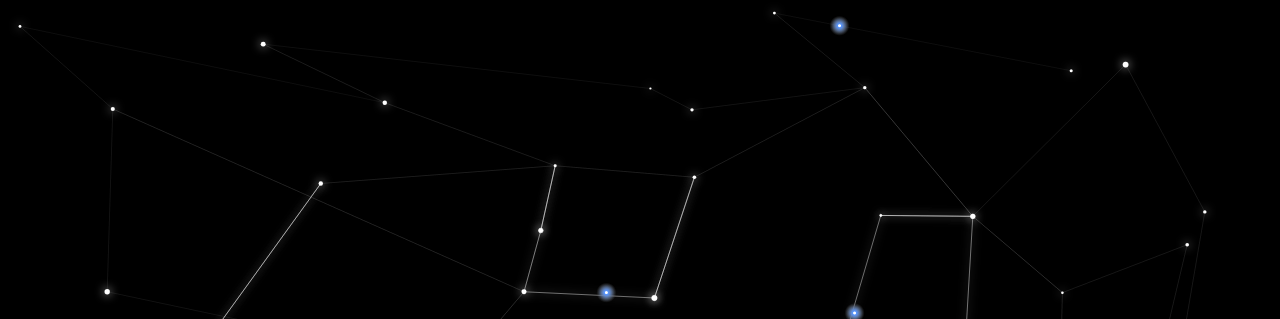
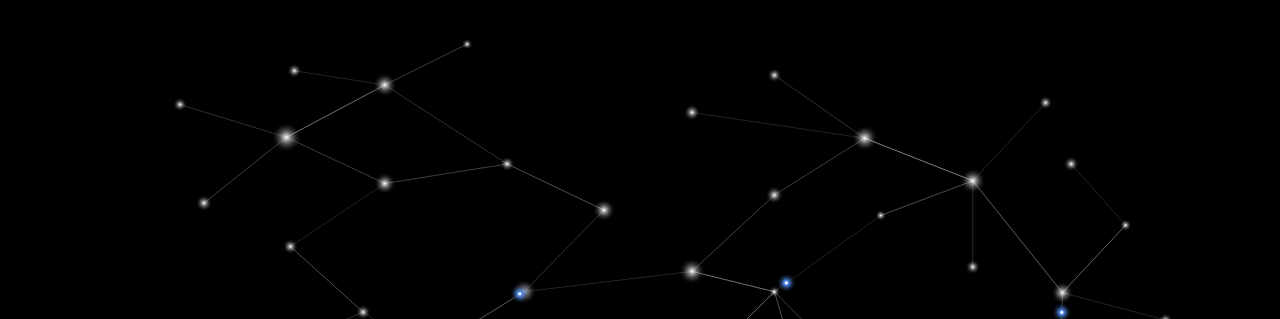
Before and after one commit to lunzhang/lunzhang.github.io, a website built with webpack: page index.html in a window 1280 px wide. Shown: the part 92-411 px from the top of the page. Built offline with nearby package versions, Linux system fonts and the light colour scheme; animation ran at ten frames a second.

Commit message:
network rearranged

```diff
--- a/index.html
+++ b/index.html
@@ -26,7 +26,10 @@
   <div id="main">
     <div class="vertical-center">
       <h1>
-        Hello World. I'm Lun.
+        Hello World
+      </h1>
+      <h1>
+        I'm Lun
       </h1>
     </div>
     <div id="world-wrapper">
--- a/src/data.js
+++ b/src/data.js
@@ -1,54 +1,54 @@
 const networkNodes = {
-  1:{x:134,y:331,neighbors:[2,43],size:2.6478250228580493,lineWidth:0.03040502638858839,id:1},
-  2:{x:443,y:390,neighbors:[39,11,1],size:1.544057898232433,lineWidth:0.03492651518194204,id:2},
-  3:{x:1081,y:101,neighbors:[12,17,33,49],size:1.6531964835911017,lineWidth:0.03106204951534499,id:3},
-  4:{x:1328,y:332,neighbors:[27,12,32],size:1.2547464378193998,lineWidth:0.03876127476525392,id:4},
-  5:{x:329,y:52,neighbors:[50,21],size:2.4498547197527563,lineWidth:0.03725033997725005,id:5},
-  6:{x:1034,y:532,neighbors:[29,8,36,48],size:2.8409581270324016,lineWidth:0.03133143398815999,id:6},
-  7:{x:676,y:262,neighbors:[42,28],size:2.2787614255960262,lineWidth:0.40980964369212173,id:7},
-  8:{x:1055,y:386,neighbors:[36,34,6,9],size:1.179373331063934,lineWidth:0.03235388235821464,id:8},
-  9:{x:1101,y:245,neighbors:[12,8],size:1.1185397739968699,lineWidth:0.40320439089330074,id:9},
-  10:{x:1207,y:383,neighbors:[12],size:2.8783147944449508,lineWidth:0.4027689084788024,id:10},
-  11:{x:531,y:400,neighbors:[36,2],size:1.9540393278812975,lineWidth:0.03544779951899006,id:11},
-  12:{x:1216,y:246,neighbors:[3,4,9,10,47],size:2.597741075323691,lineWidth:0.03762688236605709,id:12},
-  13:{x:223,y:620,neighbors:[16,23,46],size:2.6847756850484226,lineWidth:0.03343476420128275,id:13},
-  14:{x:1466,y:452,neighbors:[37,25],size:2.7437476092908177,lineWidth:0.03590684347200248,id:14},
-  15:{x:818,y:338,neighbors:[17,28],size:2.653984477604231,lineWidth:0.4095546964444715,id:15},
-  16:{x:345,y:661,neighbors:[13,28,23,38],size:1.6720259573899394,lineWidth:0.03183523029045666,id:16},
-  17:{x:868,y:202,neighbors:[15,3,42],size:1.7967970600254937,lineWidth:0.0318105151302369,id:17},
-  18:{x:1387,y:647,neighbors:[32,27,44],size:2.4957303126478068,lineWidth:0.03081298207354126,id:18},
-  19:{x:191,y:471,neighbors:[22,39],size:2.338995071016659,lineWidth:0.40013073253609258,id:19},
-  20:{x:627,y:604,neighbors:[36,24],size:1.411510731021878,lineWidth:0.03196300527835962,id:20},
-  21:{x:813,y:102,neighbors:[49,5],size:1.0994847320366015,lineWidth:0.03220927006720304,id:21},
-  22:{x:401,y:209,neighbors:[42,19],size:2.1928083967822394,lineWidth:0.03309701139561979,id:22},
-  23:{x:9,y:708,neighbors:[13,16],size:2.3640085762983927,lineWidth:0.03535793368402837,id:23},
-  24:{x:427,y:716,neighbors:[20,41],size:1.8837295511328622,lineWidth:0.03917364704395592,id:24},
-  25:{x:1497,y:502,neighbors:[14,40],size:2.3432048736800035,lineWidth:0.03200499928434857,id:25},
-  26:{x:1339,y:82,neighbors:[33],size:1.5294338222893962,lineWidth:0.03374835708947388,id:26},
-  27:{x:1324,y:481,neighbors:[18,4],size:2.4372930069921286,lineWidth:0.03532064982121418,id:27},
-  28:{x:655,y:331,neighbors:[7,16,43,15],size:2.486509038406434,lineWidth:0.03682889971296685,id:28},
-  29:{x:963,y:741,neighbors:[34,6,30],size:2.356806454040014,lineWidth:0.03408577496310508,id:29},
-  30:{x:1153,y:686,neighbors:[29,44,34],size:1.103289281577411,lineWidth:0.0356491037142603,id:30},
-  31:{x:364,y:458,neighbors:[45],size:2.513831460922243,lineWidth:0.03173350926447966,id:31},
-  32:{x:1484,y:278,neighbors:[4,18],size:1.7968172967307012,lineWidth:0.03809820309011392,id:32},
-  33:{x:968,y:17,neighbors:[3,26],size:1.4240023274146885,lineWidth:0.0336725760064703,id:33},
-  34:{x:1207,y:451,neighbors:[30,8,29],size:1.1111763981813216,lineWidth:0.03400699178206662,id:34},
-  35:{x:25,y:32,neighbors:[43,50],size:1.38326136217596,lineWidth:0.03292567868691451,id:35},
-  36:{x:773,y:526,neighbors:[8,41,6,11,20],size:2.663495586327053,lineWidth:0.0348437843753544,id:36},
-  37:{x:1506,y:241,neighbors:[47,14],size:1.72400311850358,lineWidth:0.03691328028428236,id:37},
-  38:{x:203,y:774,neighbors:[16],size:2.738932823290945,lineWidth:0.03686916777811644,id:38},
-  39:{x:294,y:434,neighbors:[2,19],size:1.5155113042244261,lineWidth:0.40280798831922478,id:39},
-  40:{x:1489,y:692,neighbors:[25],size:1.4659859874360466,lineWidth:0.03339585739395591,id:40},
-  41:{x:610,y:756,neighbors:[24,36,45,48],size:1.8644936632798363,lineWidth:0.03239407843810206,id:41},
-  42:{x:694,y:189,neighbors:[7,17,22,50],size:1.4958482990751665,lineWidth:0.03565707694353045,id:42},
-  43:{x:141,y:125,neighbors:[28,1,35],size:2.036620974457826,lineWidth:0.03181656896307125,id:43},
-  44:{x:1265,y:758,neighbors:[18,30],size:2.9884715541453986,lineWidth:0.03026724598245912,id:44},
-  45:{x:465,y:554,neighbors:[41,31],size:1.892453122316661,lineWidth:0.03972126461146808,id:45},
-  46:{x:40,y:584,neighbors:[13],size:1.7591576909676339,lineWidth:0.03472078981606336,id:46},
-  47:{x:1407,y:75,neighbors:[12,37],size:2.891405959258494,lineWidth:0.03892582868017503,id:47},
-  48:{x:686,y:714,neighbors:[6,41],size:1.1464588326760805,lineWidth:0.03777598286347528,id:48},
-  49:{x:865,y:126,neighbors:[3,21],size:1.6669840013533057,lineWidth:0.03483275400633536,id:49},
-  50:{x:481,y:118,neighbors:[42,5,35],size:2.1989957589177647,lineWidth:0.0332456010922154,id:50}
+  1:{x:255,y:231,neighbors:[43],size:1.6478250228580493,lineWidth:0.07040502638858839,id:1},
+  2:{x:363,y:280,neighbors:[39,22],size:1.544057898232433,lineWidth:0.07492651518194204,id:2},
+  3:{x:1081,y:158,neighbors:[12,17,33,49],size:2.6531964835911017,lineWidth:0.07106204951534499,id:3},
+  4:{x:1328,y:332,neighbors:[37,27,12,32],size:2.2547464378193998,lineWidth:0.07876127476525392,id:4},
+  5:{x:368,y:82,neighbors:[50],size:1.4498547197527563,lineWidth:0.07725033997725005,id:5},
+  6:{x:1034,y:532,neighbors:[18,27,29,8,36,48],size:2.8409581270324016,lineWidth:0.07133143398815999,id:6},
+  7:{x:755,y:239,neighbors:[42,28],size:2.2787614255960262,lineWidth:0.07980964369212173,id:7},
+  8:{x:968,y:331,neighbors:[15,36,34,6,9],size:1.179373331063934,lineWidth:0.07235388235821464,id:8},
+  9:{x:1101,y:245,neighbors:[12,8],size:1.1185397739968699,lineWidth:0.07320439089330074,id:9},
+  10:{x:1216,y:303,neighbors:[12],size:1.4783147944449508,lineWidth:0.0727689084788024,id:10},
+  11:{x:531,y:400,neighbors:[45,28,36,39],size:1.9540393278812975,lineWidth:0.07544779951899006,id:11},
+  12:{x:1216,y:206,neighbors:[3,4,9,10,47],size:2.597741075323691,lineWidth:0.07762688236605709,id:12},
+  13:{x:383,y:620,neighbors:[45,16,23,46],size:3.6847756850484226,lineWidth:0.07343476420128275,id:13},
+  14:{x:1507,y:532,neighbors:[27,25],size:1.7437476092908177,lineWidth:0.07590684347200248,id:14},
+  15:{x:865,y:308,neighbors:[8,17,28],size:2.653984477604231,lineWidth:0.0795546964444715,id:15},
+  16:{x:445,y:708,neighbors:[13,38],size:1.6720259573899394,lineWidth:0.07183523029045666,id:16},
+  17:{x:968,y:222,neighbors:[15,3],size:1.7967970600254937,lineWidth:0.0718105151302369,id:17},
+  18:{x:1307,y:607,neighbors:[6,40,27,44],size:2.4957303126478068,lineWidth:0.07081298207354126,id:18},
+  19:{x:331,y:401,neighbors:[39],size:2.338995071016659,lineWidth:0.07013073253609258,id:19},
+  20:{x:627,y:604,neighbors:[36,24,41,45],size:2.411510731021878,lineWidth:0.07196300527835962,id:20},
+  21:{x:584,y:52,neighbors:[50],size:1.0994847320366015,lineWidth:0.07220927006720304,id:21},
+  22:{x:481,y:209,neighbors:[43,42,2],size:2.1928083967822394,lineWidth:0.07309701139561979,id:22},
+  23:{x:184,y:668,neighbors:[13],size:1.3640085762983927,lineWidth:0.07535793368402837,id:23},
+  24:{x:465,y:648,neighbors:[20],size:1.8837295511328622,lineWidth:0.07917364704395592,id:24},
+  25:{x:1507,y:607,neighbors:[14],size:1.3432048736800035,lineWidth:0.07200499928434857,id:25},
+  26:{x:1339,y:187,neighbors:[37],size:1.5294338222893962,lineWidth:0.07374835708947388,id:26},
+  27:{x:1324,y:481,neighbors:[14,30,18,4],size:2.4372930069921286,lineWidth:0.07532064982121418,id:27},
+  28:{x:655,y:331,neighbors:[11,7,15],size:2.486509038406434,lineWidth:0.07682889971296685,id:28},
+  29:{x:1063,y:624,neighbors:[6],size:1.356806454040014,lineWidth:0.07408577496310508,id:29},
+  30:{x:1153,y:636,neighbors:[27],size:1.103289281577411,lineWidth:0.0756491037142603,id:30},
+  31:{x:445,y:498,neighbors:[45],size:1.513831460922243,lineWidth:0.07173350926447966,id:31},
+  32:{x:1457,y:363,neighbors:[4],size:1.3968172967307012,lineWidth:0.07809820309011392,id:32},
+  33:{x:968,y:87,neighbors:[3],size:1.4240023274146885,lineWidth:0.0736725760064703,id:33},
+  34:{x:1101,y:451,neighbors:[8],size:1.1111763981813216,lineWidth:0.07400699178206662,id:34},
+  35:{x:225,y:120,neighbors:[43],size:1.38326136217596,lineWidth:0.07292567868691451,id:35},
+  36:{x:773,y:506,neighbors:[8,6,11,20],size:2.663495586327053,lineWidth:0.0748437843753544,id:36},
+  37:{x:1407,y:256,neighbors:[4,26],size:1.22400311850358,lineWidth:0.07691328028428236,id:37},
+  38:{x:301,y:734,neighbors:[16],size:1.738932823290945,lineWidth:0.07686916777811644,id:38},
+  39:{x:454,y:354,neighbors:[2,19,11],size:1.5155113042244261,lineWidth:0.07280798831922478,id:39},
+  40:{x:1466,y:704,neighbors:[18],size:1.4659859874360466,lineWidth:0.07339585739395591,id:40},
+  41:{x:610,y:684,neighbors:[20],size:1.8644936632798363,lineWidth:0.07239407843810206,id:41},
+  42:{x:634,y:187,neighbors:[7,22,50],size:1.4958482990751665,lineWidth:0.07565707694353045,id:42},
+  43:{x:358,y:157,neighbors:[50,1,35,22],size:3.056620974457826,lineWidth:0.07181656896307125,id:43},
+  44:{x:1265,y:704,neighbors:[18],size:1.4884715541453986,lineWidth:0.07026724598245912,id:44},
+  45:{x:565,y:554,neighbors:[11,13,31,20],size:2.892453122316661,lineWidth:0.07972126461146808,id:45},
+  46:{x:184,y:584,neighbors:[13],size:1.7591576909676339,lineWidth:0.07472078981606336,id:46},
+  47:{x:1307,y:118,neighbors:[12],size:1.391405959258494,lineWidth:0.07892582868017503,id:47},
+  48:{x:826,y:604,neighbors:[6],size:1.1464588326760805,lineWidth:0.07777598286347528,id:48},
+  49:{x:865,y:129,neighbors:[3],size:1.6669840013533057,lineWidth:0.07483275400633536,id:49},
+  50:{x:481,y:98,neighbors:[43,21,42,5],size:2.3989957589177647,lineWidth:0.0732456010922154,id:50}
 };
 
 export {networkNodes};
--- a/src/network.js
+++ b/src/network.js
@@ -25,8 +25,6 @@ export default class Network{
   drawNeurons(){
     let ctx = this.canvas.getContext('2d');
     ctx.strokeStyle = 'white';
-    ctx.shadowBlur = 10;
-    ctx.shadowColor = 'white';
     ctx.fillStyle = 'white';
 
     for(let prop in this.neurons){
--- a/src/neuron.js
+++ b/src/neuron.js
@@ -14,11 +14,16 @@ export default class Neuron{
     draw(ctx){
       let ratioX = ctx.canvas.width / 1600;
       let ratioY = ctx.canvas.height / 800;
+      let x = this.x * ratioX;
+      let y = this.y * ratioY;
 
       //draw neuron
       ctx.beginPath();
-      ctx.arc(ratioX*this.x,ratioY*this.y, this.size,0,2*Math.PI);
-      ctx.fill();
+      let radgrad = ctx.createRadialGradient(x,y,0,x,y,this.size*5);
+      radgrad.addColorStop(0, '#ffffff');
+      radgrad.addColorStop(1, 'rgba(0,0,0,0)');
+      ctx.fillStyle = radgrad;
+      ctx.fillRect(x-this.size*5,y-this.size*5,this.size*10,this.size*10);
 
       //draw neuron connections
       ctx.lineWidth = this.lineWidth;
--- a/src/spark.js
+++ b/src/spark.js
@@ -8,7 +8,7 @@ export default class Spark{
     this.id = config.id;
     this.currentTarget = 1;
     this.paths = [];
-    this.speed = Math.ceil(Math.random()*25);
+    this.speed = Math.ceil(Math.random()*20);
     this.init();
   }
 
@@ -60,6 +60,7 @@ export default class Spark{
   draw(ctx){
     let x = this.x * ctx.canvas.width / 1600;
     let y = this.y * ctx.canvas.height / 800;
+
     let radgrad = ctx.createRadialGradient(x, y, 1, x, y, 10);
 
     //draw spark
@@ -84,6 +85,8 @@ export default class Spark{
     let dist = Math.sqrt(dx*dx+dy*dy);
     let velX = (dx/dist)*this.speed;
     let velY = (dy/dist)*this.speed;
+    velX = isNaN(velX) ? 0 : velX;
+    velY = isNaN(velY) ? 0 : velY;
 
     this.x += velX;
     this.y += velY;
```
Also changed, not shown: build/bundle.js.
